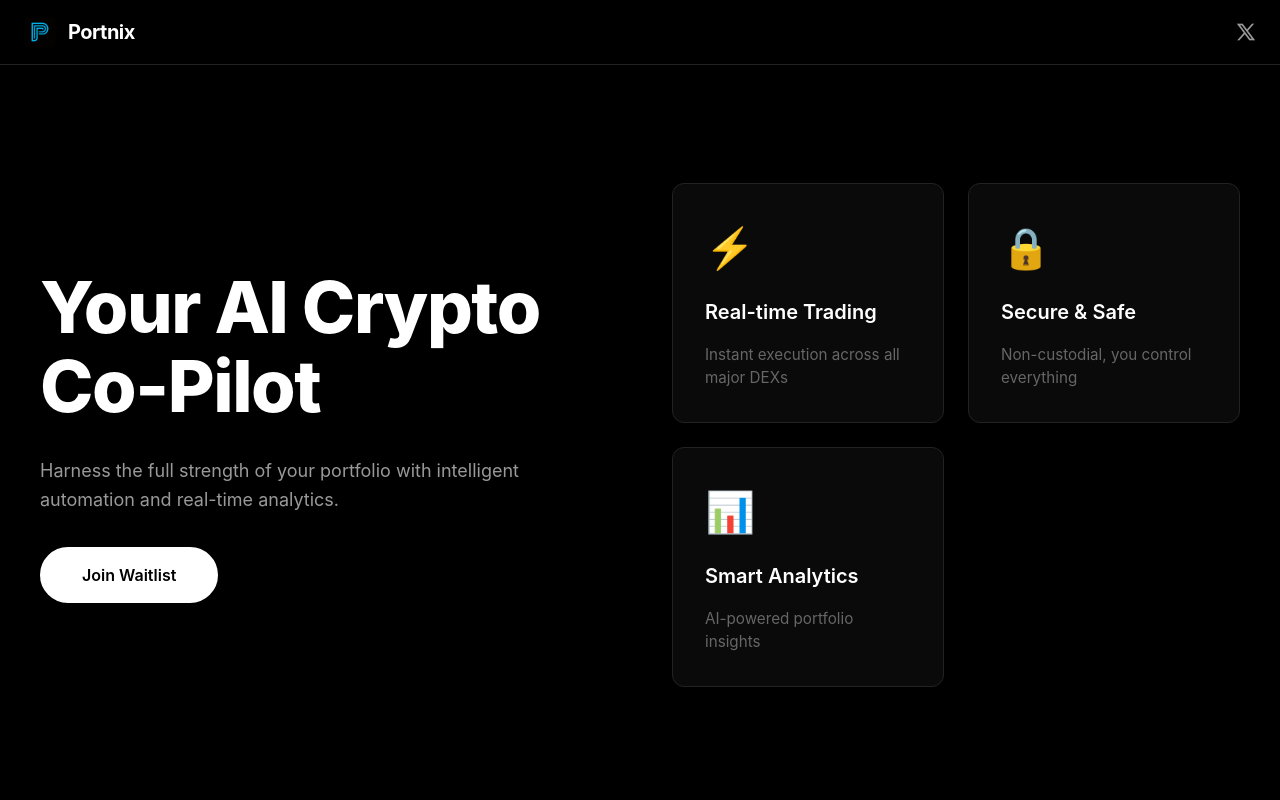
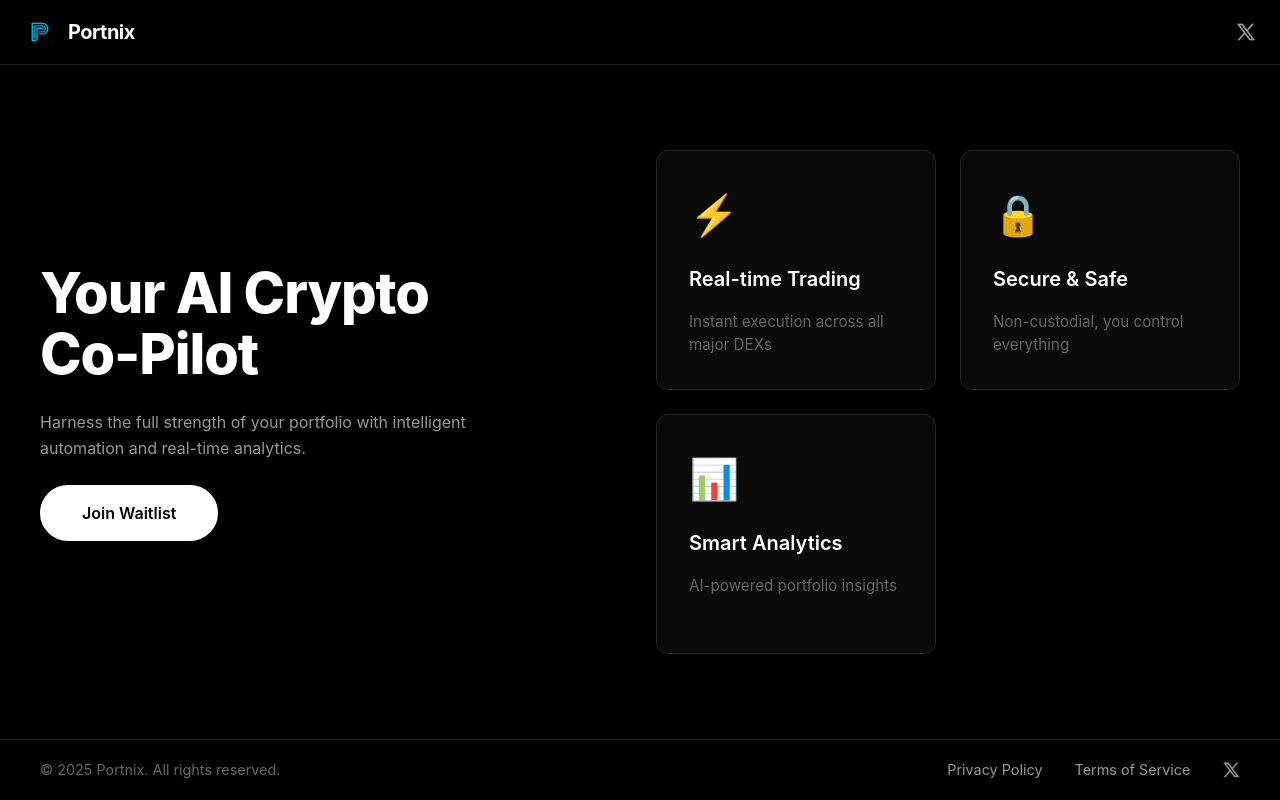
Before and after one commit to Rudra-AI-2127/new, a plain HTML site: page index.html in a window 1280 px wide. Shown: the top 800 px of the page. Drawn offline with nearby package versions, Linux system fonts and the light colour scheme.

Commit message:
Remove scroll feature - make page static with fixed viewport

```diff
--- a/index.html
+++ b/index.html
@@ -16,12 +16,19 @@
             box-sizing: border-box;
         }
 
+        html, body {
+            height: 100vh;
+            overflow: hidden;
+        }
+
         body {
             font-family: -apple-system, BlinkMacSystemFont, 'Segoe UI', 'Roboto', 'Oxygen',
                 'Ubuntu', 'Cantarell', 'Fira Sans', 'Droid Sans', 'Helvetica Neue', sans-serif;
             background-color: #000;
             color: #fff;
             line-height: 1.6;
+            display: flex;
+            flex-direction: column;
         }
 
         /* ===== RESPONSIVE: Updated Header Styles ===== */
@@ -103,10 +110,11 @@
 
         /* Main Content */
         .main-content {
-            padding: 4rem 1.5rem;
-            min-height: calc(100vh - 60px);
+            padding: 2rem 1.5rem;
+            flex: 1;
             display: flex;
             align-items: center;
+            overflow: hidden;
         }
 
         /* ===== RESPONSIVE: Container grid ===== */
@@ -115,7 +123,7 @@
             margin: 0 auto;
             display: grid;
             grid-template-columns: 1fr 1fr;
-            gap: 4rem;
+            gap: 2rem;
             width: 100%;
             align-items: center;
         }
@@ -128,12 +136,12 @@
         .hero-text {
             display: flex;
             flex-direction: column;
-            gap: 2rem;
+            gap: 1.5rem;
         }
 
         /* ===== RESPONSIVE: Hero title ===== */
         .hero-title {
-            font-size: 4.5rem;
+            font-size: 3.5rem;
             font-weight: 800;
             line-height: 1.1;
             letter-spacing: -0.02em;
@@ -142,7 +150,7 @@
 
         /* ===== RESPONSIVE: Hero subtitle ===== */
         .hero-subtitle {
-            font-size: 1.125rem;
+            font-size: 1rem;
             line-height: 1.6;
             color: #999;
             max-width: 500px;
@@ -483,8 +491,8 @@
         /* Footer Styles */
         .footer {
             border-top: 1px solid #222;
-            padding: 2rem 1.5rem;
-            margin-top: 4rem;
+            padding: 1rem 1.5rem;
+            flex-shrink: 0;
         }
 
         .footer-content {
```
